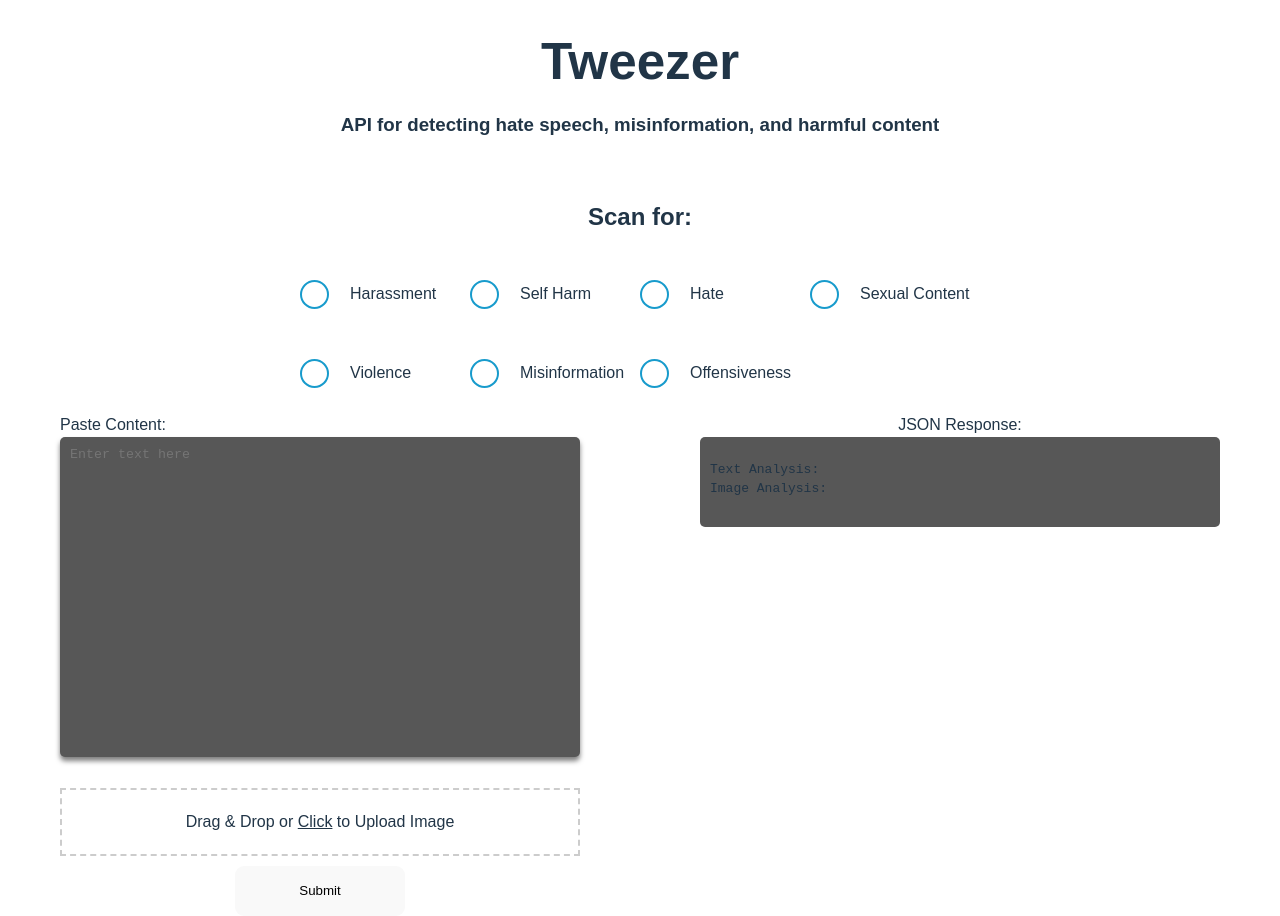
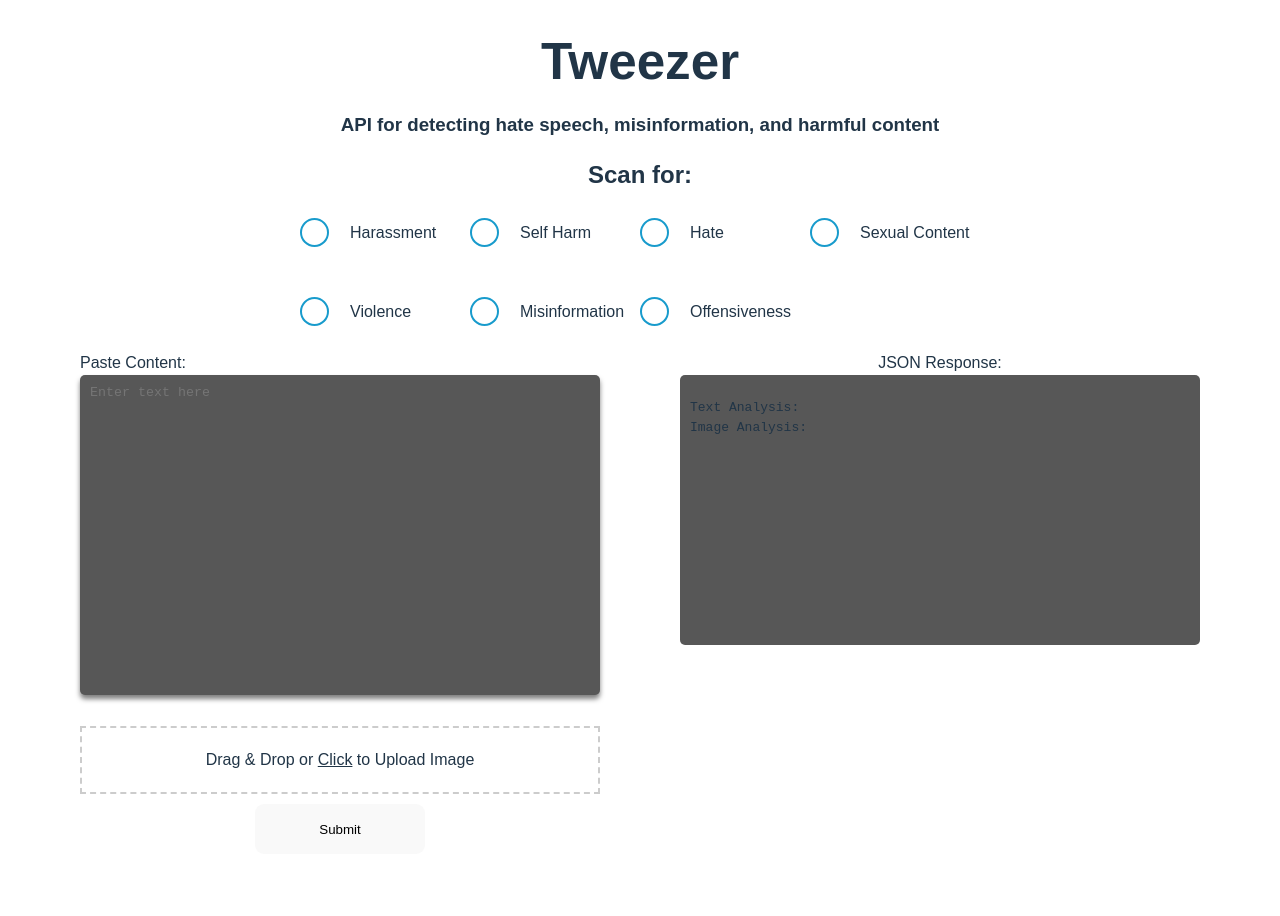
Before and after one commit to Hacked-2024/tweezer, a React (Vite) app: page / in a window 1280 px wide. After the commit the page ends 854 px from the top, so only its background shows below. Built offline with nearby package versions, Linux system fonts and the light colour scheme; grey boxes are pictures that could not be loaded.

Commit message:
Adjust spacing

```diff
--- a/src/App.css
+++ b/src/App.css
@@ -29,7 +29,8 @@
   width: 100%;
   display: flex;
   flex-direction: row;
-  justify-content: space-around;
+  justify-content: space-evenly;
+  align-items: start;
 }
 
 h1 {
@@ -90,6 +91,8 @@
 }
 
 .JSON-output{
+  width: 500px;
+  height: 250px;
   padding: 10px;
   border: 1px solid #ccc;
   border-radius: 5px;
--- a/src/index.css
+++ b/src/index.css
@@ -34,9 +34,12 @@
   font-size: 3.2em;
   line-height: 1.1;
 }
+
+h2 {
+  margin: 0px;
+}
 h3 {
   margin-top: 0;
-  margin-bottom: 5vh;
 }
 
 @media (prefers-color-scheme: light) {
```
